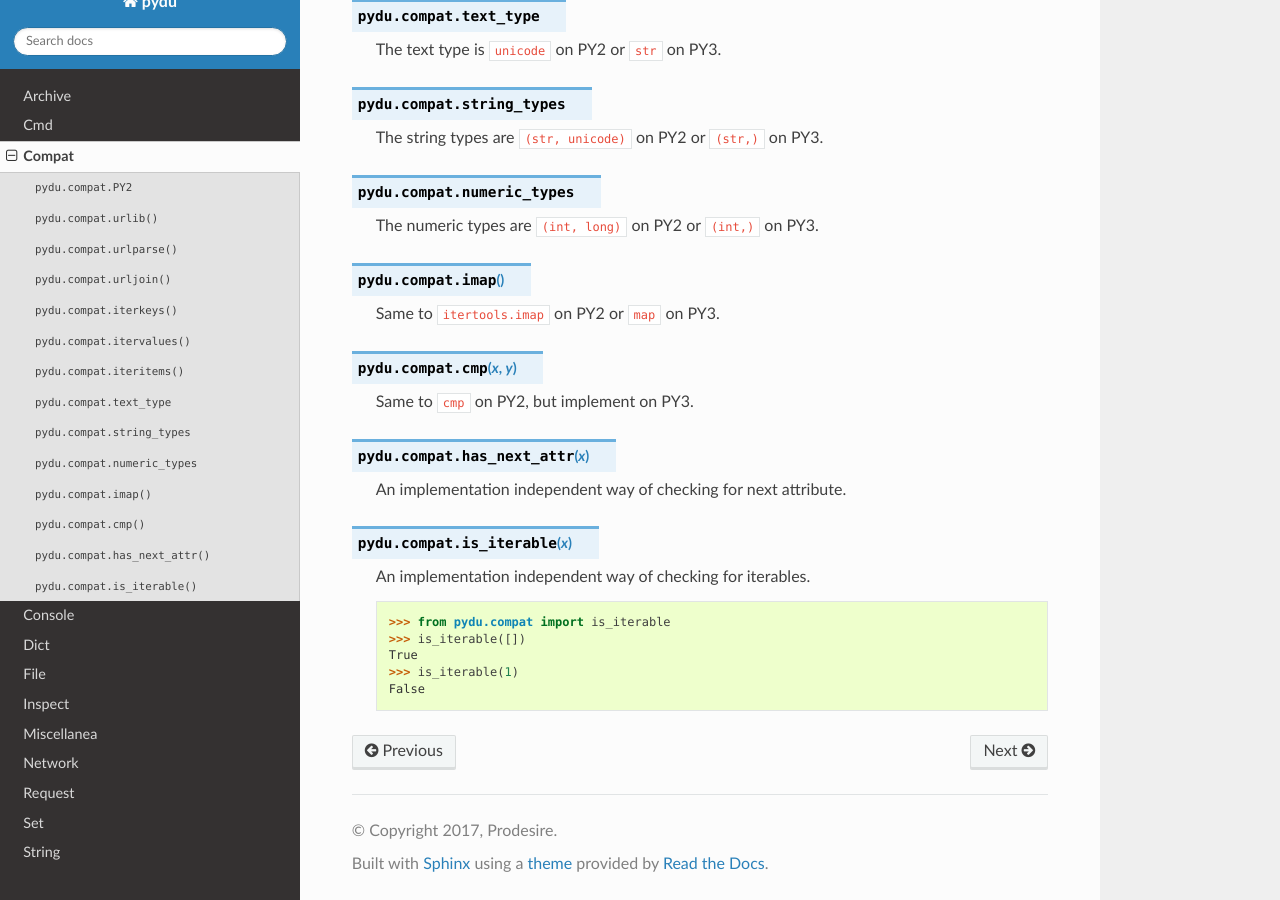
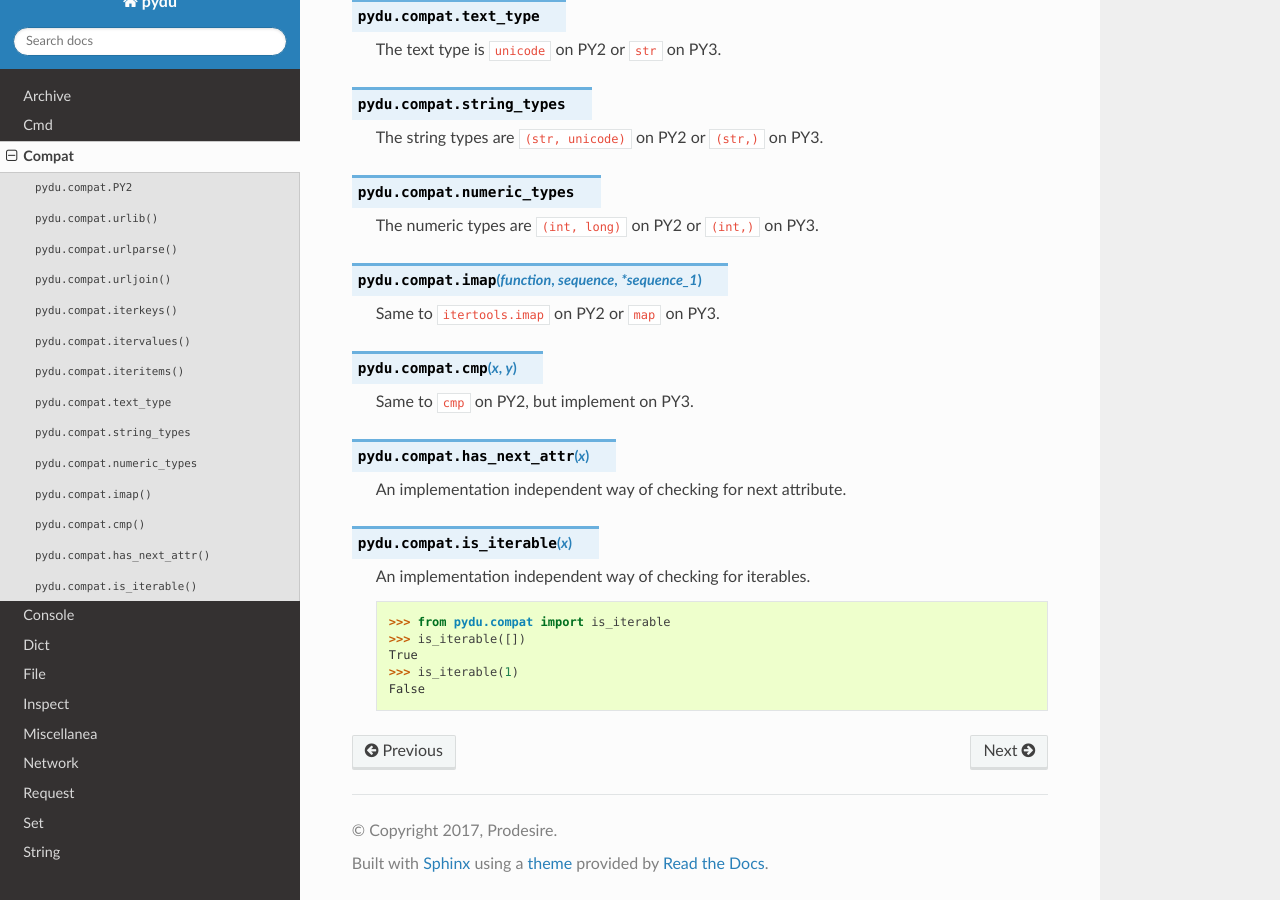
Before and after one commit to flaggo/pydu, a Sphinx documentation site: the page built from docs/compat.rst, in a window 1280 px wide and 900 px high, scrolled down 773 px. Built offline with Sphinx 7.4.7 and the Read the Docs theme 2.0.0, drawn with Linux system fonts in a browser that asks for light colours.

Commit message:
fix imap signature error in compat doc

```diff
--- a/docs/compat.rst
+++ b/docs/compat.rst
@@ -51,7 +51,7 @@ Compat
     The numeric types are ``(int, long)`` on PY2 or ``(int,)`` on PY3.
 
 
-.. py:function:: pydu.compat.imap
+.. py:function:: pydu.compat.imap(function, sequence, *sequence_1)
 
     Same to ``itertools.imap`` on PY2 or ``map`` on PY3.
 
```
